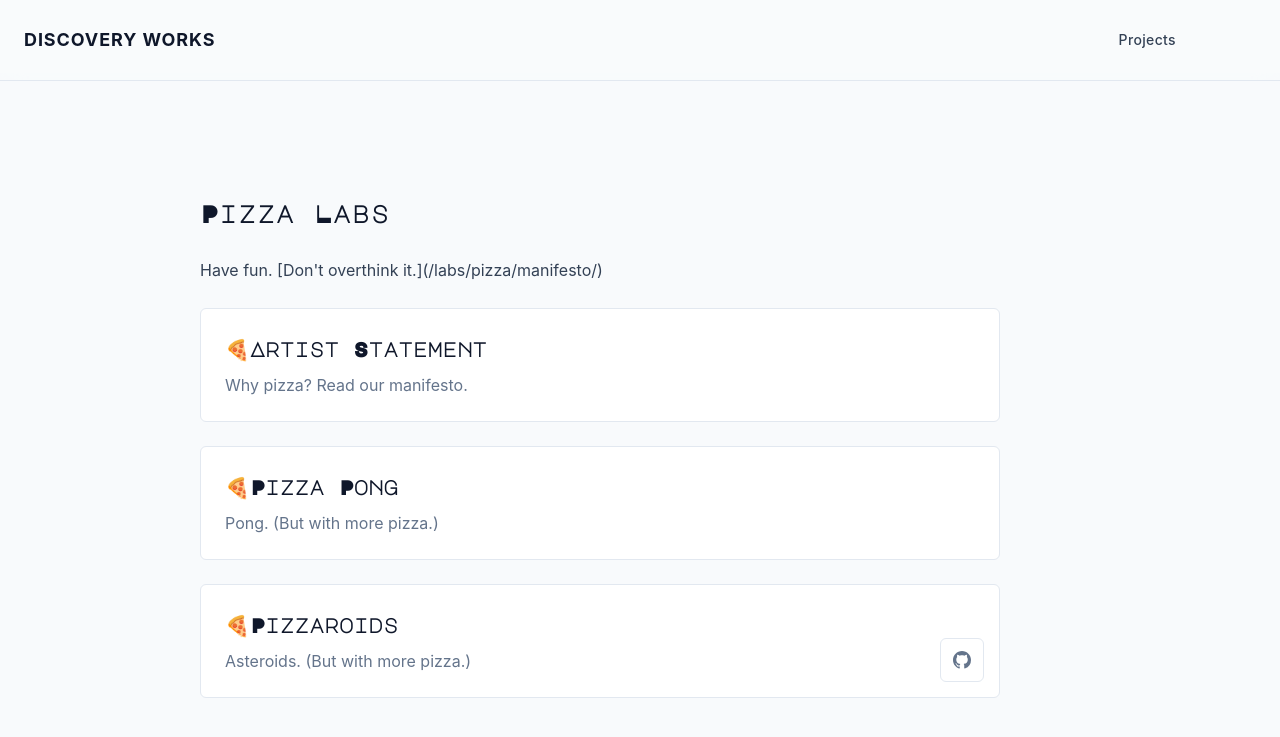
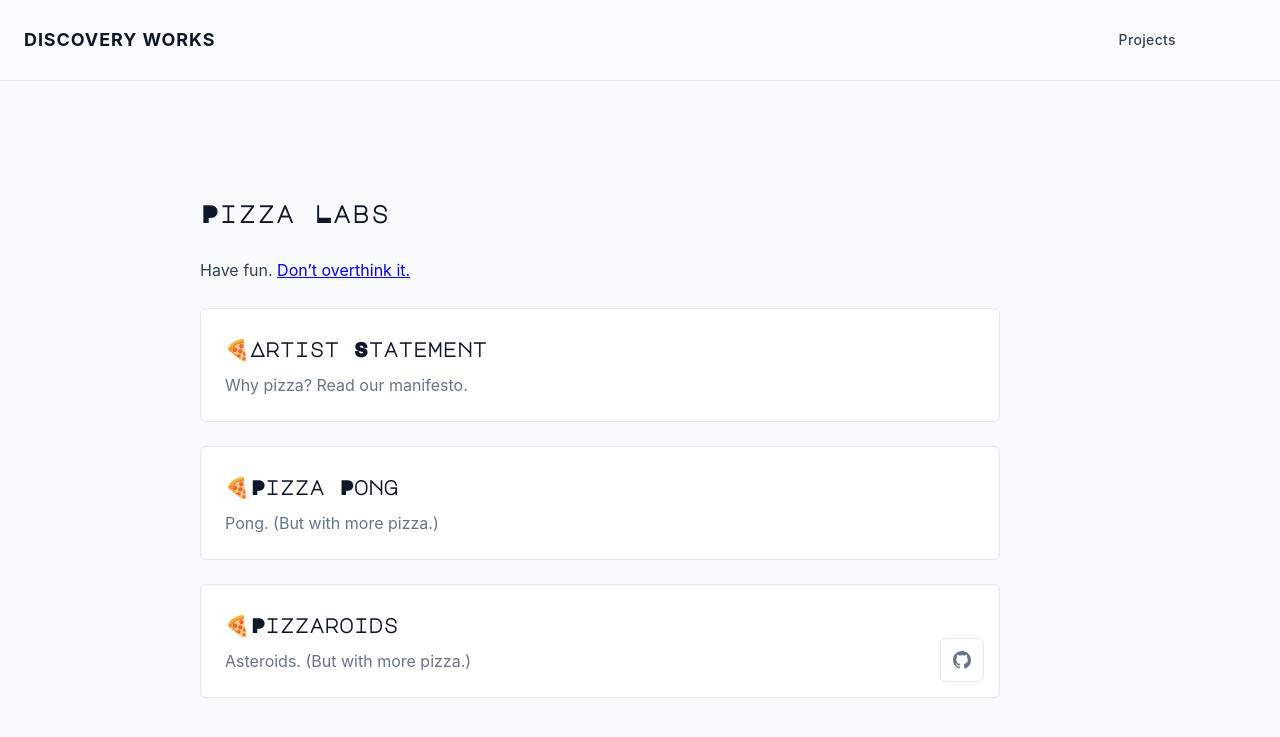
Before and after one commit to discoveryworks/discoveryworks.github.io, a Jekyll site: the page built from index.html, in a window 1280 px wide and 900 px high, scrolled down 2613 px. Shown: the top 737 px of the window. Built offline with Jekyll 4.4.1, drawn with Linux system fonts in a browser that asks for light colours.

Commit message:
Enable markdown rendering in lab descriptions
- Add markdownify filter to lab_data.description
- Remove auto-generated <p> tags to avoid double-wrapping
- Allows markdown links in labs.yml descriptions

🤖 Generated with [Claude Code](https://claude.com/claude-code)

Co-Authored-By: Claude <noreply@anthropic.com>

```diff
--- a/index.html
+++ b/index.html
@@ -57,7 +57,7 @@ description: Straightforward, honest, financial advice. We are a financial advis
           <h2 class="section__title">{{ lab_data.title }}</h2>
 
           {% if lab_data.description %}
-            <p class="section__text">{{ lab_data.description }}</p>
+            <p class="section__text">{{ lab_data.description | markdownify | remove: '<p>' | remove: '</p>' | strip }}</p>
           {% endif %}
 
           <ul class="lab-list">
```
